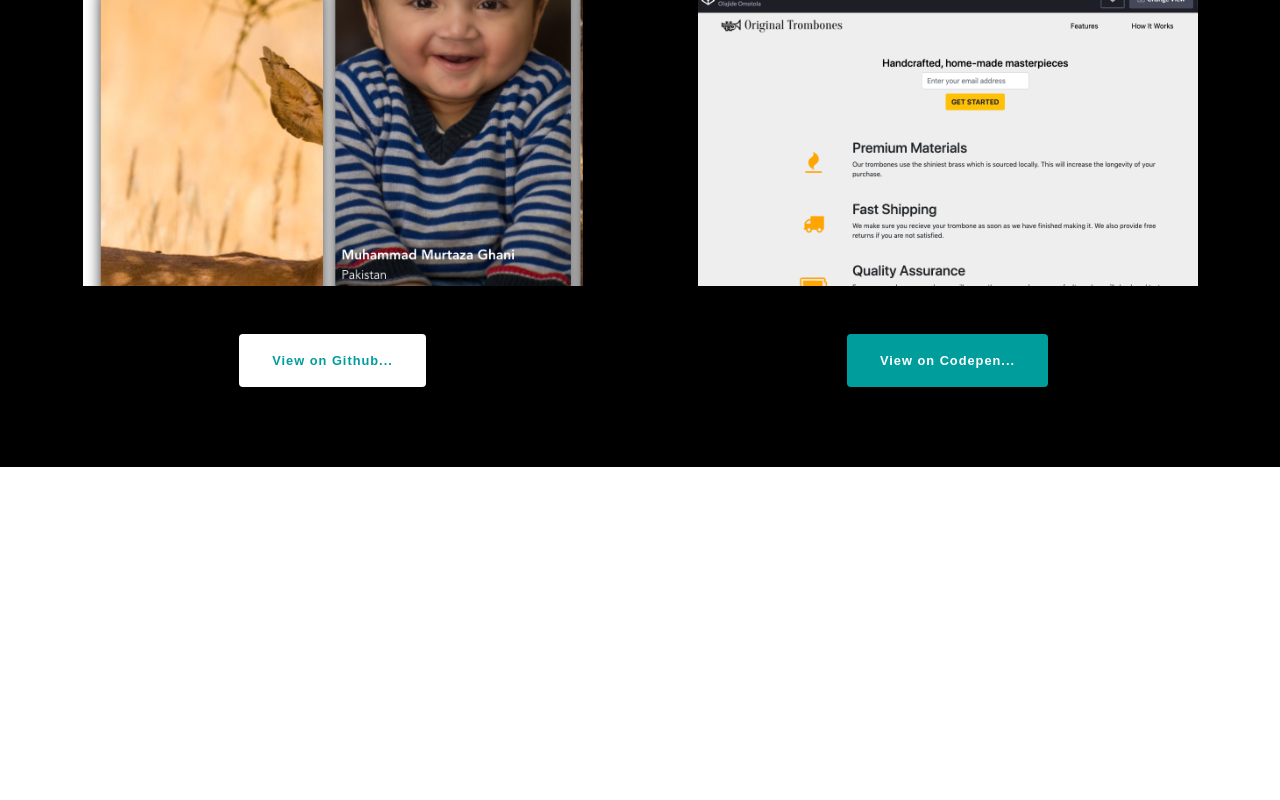
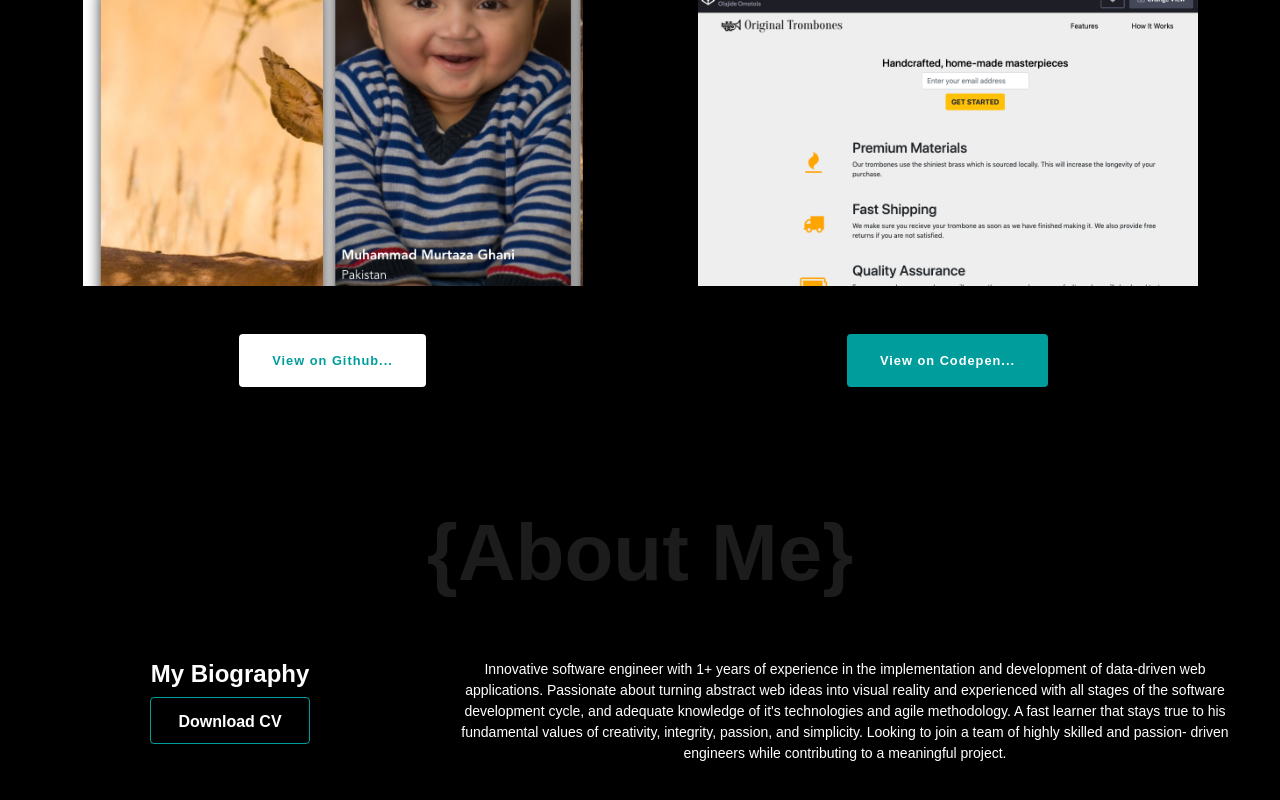
Before and after one commit to jydoskey/personal-portfolio-website, a Vue app: page / in a window 1280 px wide. Shown: the part 1281-2081 px from the top of the page. Before the commit the page ends 1748 px from the top, so only its background shows below. Built offline with nearby package versions, Linux system fonts and the light colour scheme; a web font is replaced by a local one.

Commit message:
linked cv to button, added text for about me

```diff
--- a/src/components/About.vue
+++ b/src/components/About.vue
@@ -1,15 +1,74 @@
 <template>
-  <div>
-
-  </div>
+  <section id="about">
+    <div>
+      <Card>
+        <div slot="card-header" class="text-center card-header__placeholder">
+          <h2 class="card-header">{About Me}</h2>
+        </div>
+        <div slot="card-body" class="card-body">
+          <div class="card-body__content">
+            <div class="row">
+              <div class="col-lg-4 justify-content-center pb-4">
+                <h1>My Biography</h1>
+                <a href="/document/OLAJIDE_OMOTOLA_Resume_19-12-2020-15-56-31.pdf" target="_blank">
+                  <button class="btn bg-transparent btn-hire ml-auto mr-auto">Download CV</button>
+                </a>
+              </div>
+              <div class="col-lg-8 pb-4">
+                <p class="">Innovative software engineer with 1+ years of experience in the implementation and development of
+                  data-driven web applications. Passionate about turning abstract web ideas into visual reality and
+                  experienced with all stages of the software development cycle, and adequate knowledge of it's
+                  technologies and agile methodology. A fast learner that stays true to his fundamental values of
+                  creativity, integrity, passion, and simplicity. Looking to join a team of highly skilled and passion-
+                  driven engineers while contributing to a meaningful project.</p>
+              </div>
+            </div>
+          </div>
+        </div>
+      </Card>
+    </div>
+  </section>
 </template>
 
 <script>
-export default {
-
-}
+  import Card from "@/components/layout/Card";
+  export default {
+    components: {
+      Card
+    },
+  };
 </script>
 
-<style lang="scss">
+<style lang="scss" scoped>
+  @import "@/scss/abstracts/_variables.scss";
+  @import "@/scss/abstracts/_mixins.scss";
 
+  .card-body__content {
+    padding: 1rem;
+    text-align: center;
+  }
+
+  a:link {
+    text-decoration: none;
+  }
+
+  .btn-hire {
+      width: 10rem;
+      height: 2.9375rem;
+      padding-top: 0.9rem;
+      padding-left: 0;
+      padding-right: 0;
+      border: 1px solid #009D9D;
+      color: white;
+      display: block;
+
+      &:hover {
+        color: #009D9D;
+        border: 1px solid white;
+      }
+    }
+
+  .card-header__placeholder {
+    margin: 0 auto;
+  }
 </style>
```
